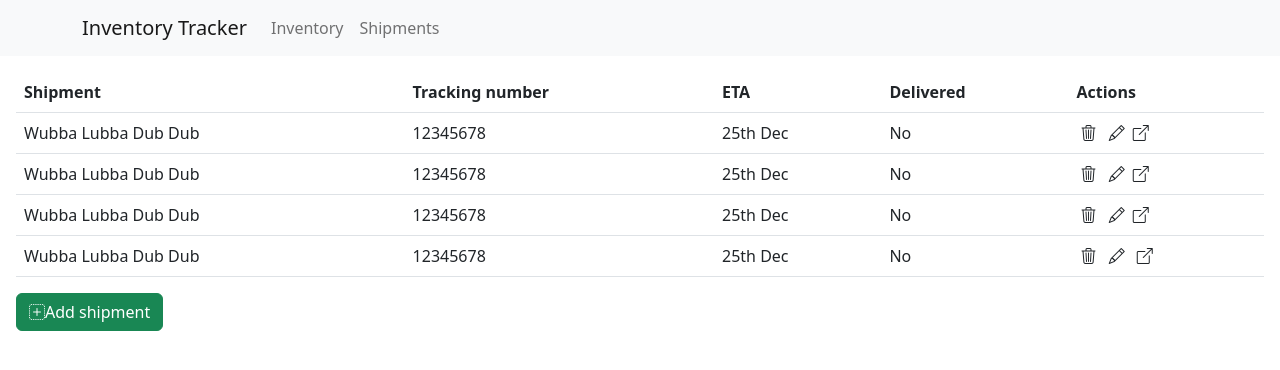
After one commit to sullie-dev/Inventory-Manager, a Flask app: page /shipments in a window 1280 px wide. The commit adds this page. Shown: the top 370 px of the page. Run offline with Flask 2, Linux system fonts and the light colour scheme.

Commit message:
Add shipments overview page

```diff
--- a/main.py
+++ b/main.py
@@ -4,6 +4,10 @@ app = Flask(__name__)
 
 @app.route('/')
 def index():
-    return render_template('index.html')
+    return render_template('index.html', page_title="Dukes Inventory")
+
+@app.route('/shipments')
+def shipments():
+	return render_template('shipments.html', page_title="Dukes Shipments")
 
 app.run(host='0.0.0.0', port=81)
--- a/templates/base.html
+++ b/templates/base.html
@@ -4,11 +4,9 @@
 	<meta charset="UTF-8">
 	<meta http-equiv="X-UA-Compatible" content="IE=edge">
 	<meta name="viewport" content="width=device-width, initial-scale=1.0">
-	<title>Dukes Inventory</title>
+	<title>{{page_title}}</title>
 	    <link href="https://cdn.jsdelivr.net/npm/bootstrap@5.2.0-beta1/dist/css/bootstrap.min.css" rel="stylesheet" integrity="sha384-0evHe/X+R7YkIZDRvuzKMRqM+OrBnVFBL6DOitfPri4tjfHxaWutUpFmBp4vmVor" crossorigin="anonymous">
 	<link rel="stylesheet" href="https://cdn.jsdelivr.net/npm/bootstrap-icons@1.8.3/font/bootstrap-icons.css">
-
-
 
 </head>
 <body>
@@ -24,23 +22,8 @@
 					<li class="nav-item">
           <a class="nav-link" href="/">Inventory</a>
         </li>
-        <li class="nav-item dropdown">
-          <a class="nav-link dropdown-toggle" href="#" id="navbarDropdownMenuLink" role="button" data-bs-toggle="dropdown" aria-expanded="false">
-            Items
-          </a>
-          <ul class="dropdown-menu" aria-labelledby="navbarDropdownMenuLink">
-            <li><a class="dropdown-item" href="#">New Item</a></li>
-            <li><a class="dropdown-item" href="#">Update Item</a></li>
-          </ul>
-        </li>
-					<li class="nav-item dropdown">
-          <a class="nav-link dropdown-toggle" href="#" id="navbarDropdownMenuLink" role="button" data-bs-toggle="dropdown" aria-expanded="false">
-            Shipments
-          </a>
-          <ul class="dropdown-menu" aria-labelledby="navbarDropdownMenuLink">
-            <li><a class="dropdown-item" href="#">New Shipment</a></li>
-            <li><a class="dropdown-item" href="#">Update Shipment</a></li>
-          </ul>
+					<li class="nav-item">
+          <a class="nav-link" href="/shipments">Shipments</a>
         </li>
       </ul>
     </div>
--- /dev/null
+++ b/templates/shipments.html
@@ -0,0 +1,49 @@
+{% extends "base.html" %}
+{% block content %}
+	<div class="p-3">
+		<table class="table">
+  <thead>
+    <tr>
+      <th scope="col">Shipment</th>
+      <th scope="col">Tracking number</th>
+      <th scope="col">ETA</th>
+      <th scope="col">Delivered</th>
+			<th scope="col">Actions</th>
+    </tr>
+  </thead>
+  <tbody>
+    <tr>
+      <td>Wubba Lubba Dub Dub</td>
+      <td>12345678</td>
+      <td>25th Dec</td>
+			<td>No</td>
+			<td><i class="bi bi-trash3 px-1"></i> <i class="bi bi-pencil px-1"></i><i class="bi bi-box-arrow-up-right px-1"></i></td>
+    </tr>
+    <tr>
+      <td>Wubba Lubba Dub Dub</td>
+      <td>12345678</td>
+      <td>25th Dec</td>
+			<td>No</td>
+			<td><i class="bi bi-trash3 px-1"></i> <i class="bi bi-pencil px-1"></i><i class="bi bi-box-arrow-up-right px-1"></i></td>
+    </tr>
+    <tr>
+      <td>Wubba Lubba Dub Dub</td>
+      <td>12345678</td>
+      <td>25th Dec</td>
+			<td>No</td>
+			<td><i class="bi bi-trash3 px-1"></i> <i class="bi bi-pencil px-1"></i><i class="bi bi-box-arrow-up-right px-1"></i></td>
+    </tr>
+		<tr>
+      <td>Wubba Lubba Dub Dub</td>
+      <td>12345678</td>
+      <td>25th Dec</td>
+			<td>No</td>
+			<td><i class="bi bi-trash3 px-1"></i> <i class="bi bi-pencil px-1"></i> <i class="bi bi-box-arrow-up-right px-1"></i></td>
+    </tr>
+  </tbody>
+
+</table>
+		<button type="button" class="btn btn-success"><i class="bi bi-plus-square-dotted"></i>Add shipment</button>
+
+</div>
+{% endblock %}
```
